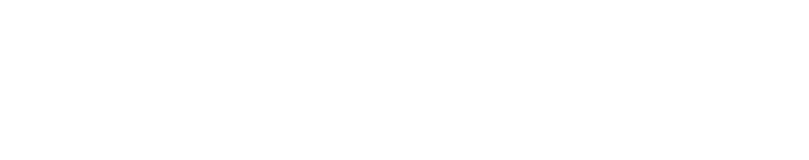
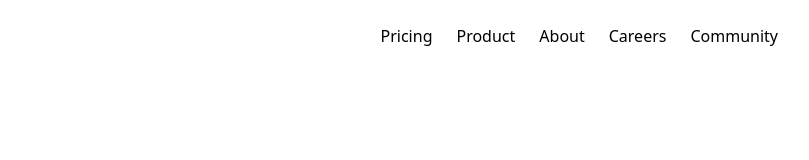
Before and after one commit to Chrstphr9/Scratch_Tailwind, a website: page index.html in a window 1280 px wide. Shown: the full height of the page, 326-1135 px from the left. Drawn offline with Linux system fonts and the light colour scheme.

Commit message:
nav-links

```diff
--- a/index.html
+++ b/index.html
@@ -14,6 +14,13 @@
             <div class="pt2">
                 <img src="img/logo.svg" alt="">
             </div>
+            <div class="hidden md:flex space-x-6">
+                <a href="#">Pricing</a>
+                <a href="#">Product</a>
+                <a href="#">About</a>
+                <a href="#">Careers</a>
+                <a href="#">Community</a>
+            </div>
         </div>
     </nav>
 </body>
```
Also changed, not shown: css/main.css.
